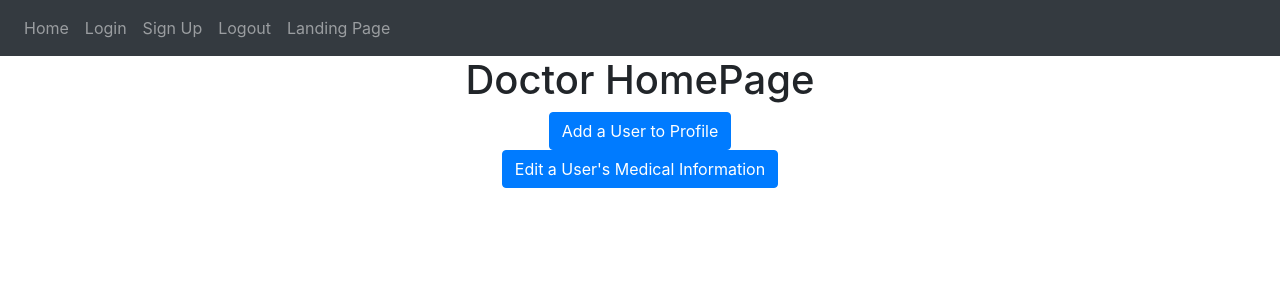
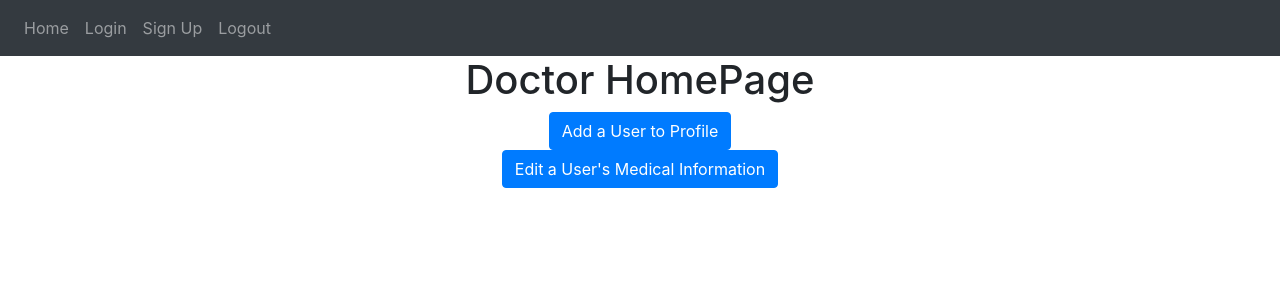
Before and after one commit to simranbadwal/HealthSync, a Python web app: template website/templates/home_doctor.html in a window 1280 px wide. Shown: the top 300 px of the page. Run offline with Jinja, Linux system fonts and the light colour scheme; the template is opened without the code that fills it, so the values that code supplies are empty; some libraries are stand-ins or nearby versions.

Commit message:
Add files via upload

```diff
--- a/website/templates/base.html
+++ b/website/templates/base.html
@@ -33,7 +33,6 @@
           <a class="nav-item nav-link " id="login" href="/login">Login</a>
           <a class="nav-item nav-link " id="signUp" href="/sign-up">Sign Up</a>
           <a class="nav-item nav-link " id="logout" href="/logout">Logout</a>
-          <a class="nav-item nav-link " id="logout" href="/landing-page">Landing Page</a>
 
         </div>
 
--- a/website/templates/home_doctor.html
+++ b/website/templates/home_doctor.html
@@ -19,6 +19,10 @@
      <tr>
       <td>{{ data[3] }}</td>
      </tr>
+     <th> {{ headings[4] }}</th>
+     <tr>
+      <td>{{ data[4] }}</td>
+     </tr>
     </tr>
     <div align="center">
       <button type="button" class="btn btn-primary" onclick="window.location.href='{{ url_for('auth.add_user') }}'">Add a User to Profile</button>
```
